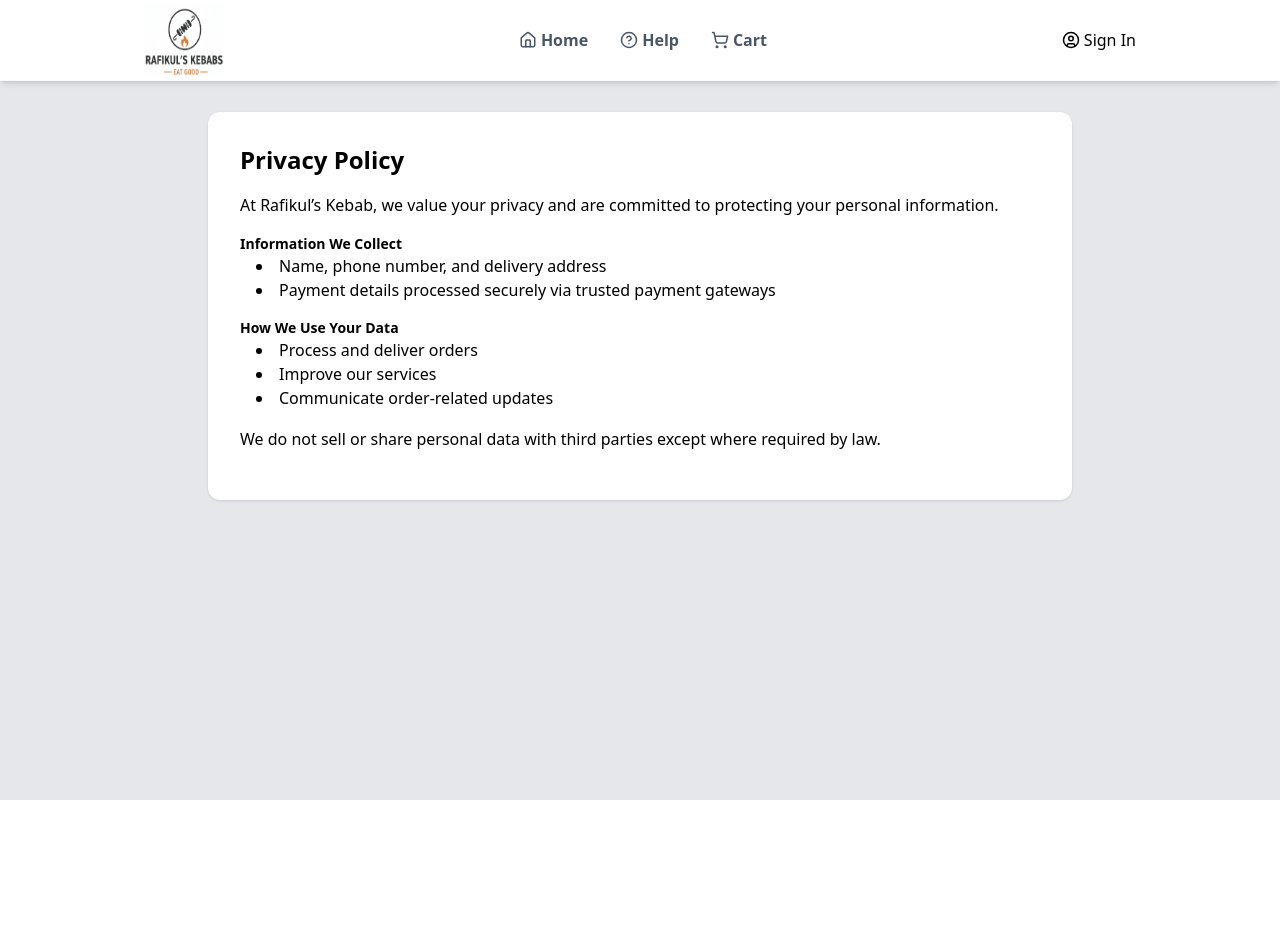
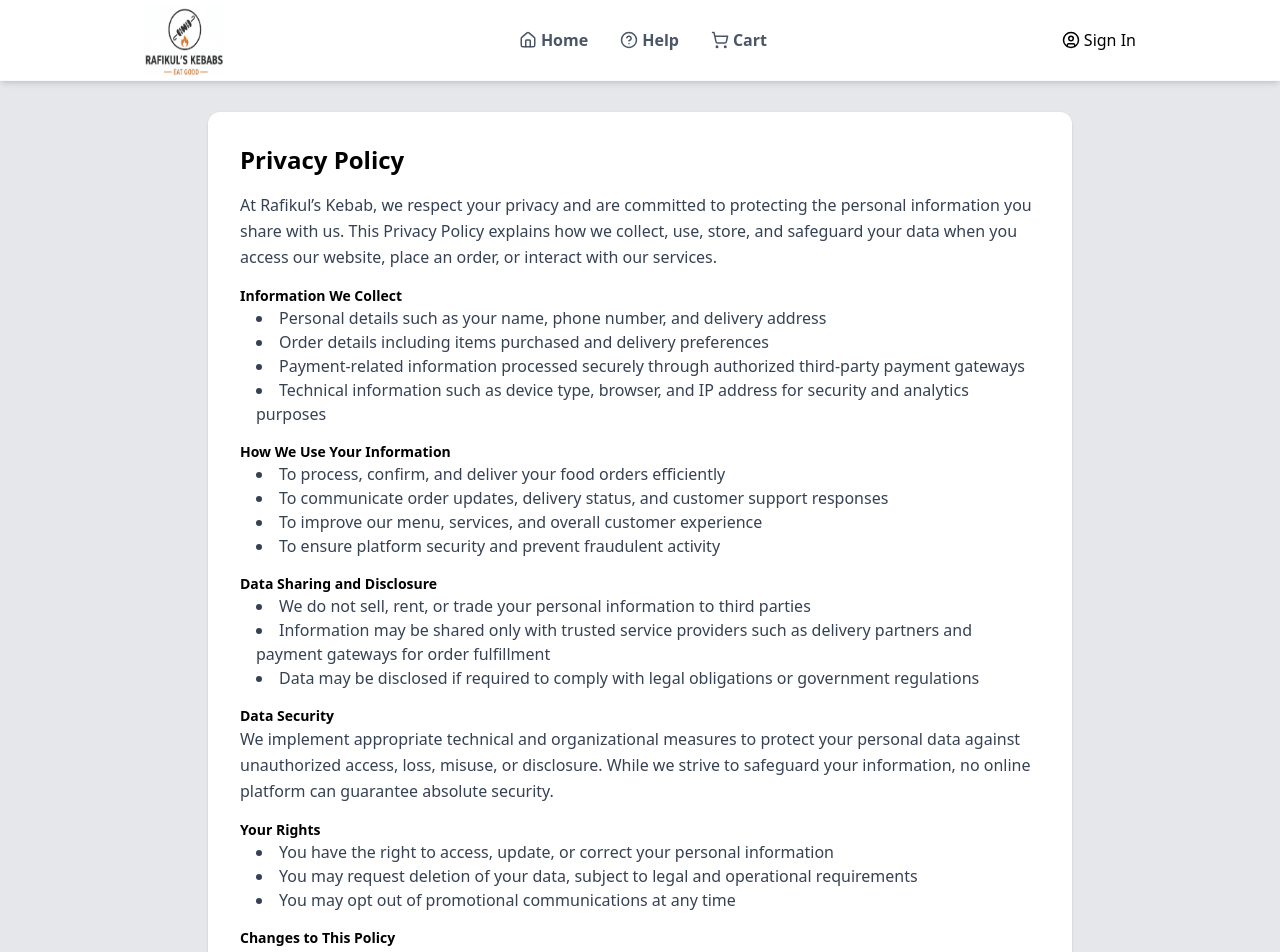
Before and after one commit to rafikul-shaikh/food-ordering-app, a React (Vite) app: page /policies/privacy in a window 1280 px wide. Shown: the top 952 px of the page. Before the commit the page ends 800 px from the top, so only its background shows below. Built offline with nearby package versions, Linux system fonts and the light colour scheme.

Commit message:
added scrollToTop file and modified some files

```diff
--- a/src/App.jsx
+++ b/src/App.jsx
@@ -11,11 +11,13 @@ import Team from "./pages/Team";
 import ForgotPassword from "./pages/ForgotPassword";
 import AuthDrawer from "./component/auth/AuthDrawer";
 import LegalPolicies from "./pages/LegalPolicies";
+import ScrollToTop from "./component/ScrollToTop";
 
 function App() {
   return (
     <>
       <Navbar />
+      <ScrollToTop />
       <AuthDrawer />
       <CartToast />
       <Routes>
--- a/src/component/Footer.jsx
+++ b/src/component/Footer.jsx
@@ -11,7 +11,7 @@ const Footer = () => {
             <img
               src={logo}
               alt="Rafikul Kababs"
-              className="w-22  mb-3 cursor-pointer"
+              className="w-22 h-20 mb-3 cursor-pointer"
             />
             <div className="flex flex-row gap-2">
               <img
--- a/src/component/MenuItemCard.jsx
+++ b/src/component/MenuItemCard.jsx
@@ -19,8 +19,8 @@ const MenuItemCard = ({ item, onShowDetails }) => {
       </button>
 
       <div className="flex justify-between">
-        <p className="mt-4 text-lg ">
-          <span className="font-bold text-2xl">₹ </span>
+        <p className="mt-4 text-lg  ">
+          <span className="font-bold text-xl">₹ </span>
           {item.price}
         </p>
         {item.available ? (
--- a/src/component/PageLayout.jsx
+++ b/src/component/PageLayout.jsx
@@ -1,9 +1,9 @@
 const PageLayout = ({ title, children }) => {
   return (
-    <div className="pt-24 min-h-screen bg-gray-100">
-      <div className="max-w-5xl mx-auto px-4">
+    <div className="pt-28 min-h-screen bg-gray-100">
+      <div className="max-w-3xl mx-auto px-4">
         <div className="bg-white rounded-xl shadow-sm p-6 md:p-8">
-          {title && <h1 className="text-3xl font-semibold mb-6">{title}</h1>}
+          {title && <h1 className="text-2xl font-bold mb-6">{title}</h1>}
           {children}
         </div>
       </div>
--- a/src/pages/LegalPolicies.jsx
+++ b/src/pages/LegalPolicies.jsx
@@ -1,4 +1,5 @@
 import { useParams } from "react-router-dom";
+import Footer from "../component/Footer";
 
 const LegalPolicies = () => {
   const { type } = useParams();
@@ -88,27 +89,65 @@ const LegalPolicies = () => {
       sections: [
         {
           content: [
-            "At Rafikul’s Kebab, we value your privacy and are committed to protecting your personal information.",
+            "At Rafikul’s Kebab, we respect your privacy and are committed to protecting the personal information you share with us. This Privacy Policy explains how we collect, use, store, and safeguard your data when you access our website, place an order, or interact with our services.",
           ],
         },
+
         {
           heading: "Information We Collect",
           points: [
-            "Name, phone number, and delivery address",
-            "Payment details processed securely via trusted payment gateways",
+            "Personal details such as your name, phone number, and delivery address",
+            "Order details including items purchased and delivery preferences",
+            "Payment-related information processed securely through authorized third-party payment gateways",
+            "Technical information such as device type, browser, and IP address for security and analytics purposes",
           ],
         },
+
         {
-          heading: "How We Use Your Data",
+          heading: "How We Use Your Information",
           points: [
-            "Process and deliver orders",
-            "Improve our services",
-            "Communicate order-related updates",
+            "To process, confirm, and deliver your food orders efficiently",
+            "To communicate order updates, delivery status, and customer support responses",
+            "To improve our menu, services, and overall customer experience",
+            "To ensure platform security and prevent fraudulent activity",
           ],
         },
+
+        {
+          heading: "Data Sharing and Disclosure",
+          points: [
+            "We do not sell, rent, or trade your personal information to third parties",
+            "Information may be shared only with trusted service providers such as delivery partners and payment gateways for order fulfillment",
+            "Data may be disclosed if required to comply with legal obligations or government regulations",
+          ],
+        },
+
+        {
+          heading: "Data Security",
+          content: [
+            "We implement appropriate technical and organizational measures to protect your personal data against unauthorized access, loss, misuse, or disclosure. While we strive to safeguard your information, no online platform can guarantee absolute security.",
+          ],
+        },
+
+        {
+          heading: "Your Rights",
+          points: [
+            "You have the right to access, update, or correct your personal information",
+            "You may request deletion of your data, subject to legal and operational requirements",
+            "You may opt out of promotional communications at any time",
+          ],
+        },
+
+        {
+          heading: "Changes to This Policy",
+          content: [
+            "Rafikul’s Kebab reserves the right to update this Privacy Policy from time to time. Any changes will be effective immediately upon posting on the platform. Continued use of our services constitutes acceptance of the updated policy.",
+          ],
+        },
+
         {
           content: [
-            "We do not sell or share personal data with third parties except where required by law.",
+            "By using Rafikul’s Kebab services, you acknowledge that you have read, understood, and agreed to this Privacy Policy.",
           ],
         },
       ],
@@ -119,17 +158,116 @@ const LegalPolicies = () => {
       sections: [
         {
           content: [
-            "By accessing or using Rafikul’s Kebab, you agree to the following terms and conditions:",
-          ],
-          points: [
-            "Prices and menu items are subject to change without prior notice",
-            "The company reserves the right to cancel any order due to operational issues",
-            "Customers must provide accurate contact and delivery information",
-            "Misuse of the platform may result in account suspension",
+            "Welcome to Rafikul’s Kebab. By accessing, browsing, or placing an order through our website or application, you agree to comply with and be bound by the following Terms and Conditions. Please read these terms carefully before using our services. If you do not agree with any part of these terms, you should refrain from using our platform.",
           ],
         },
+
         {
-          content: ["All disputes are subject to local jurisdiction."],
+          heading: "1. Use of the Platform",
+          points: [
+            "The platform is intended solely for personal and non-commercial use.",
+            "Users must be at least 18 years of age or accessing the platform under the supervision of a legal guardian.",
+            "You agree to use the platform only for lawful purposes and in a manner that does not infringe the rights of others.",
+            "Any misuse, unauthorized access, or attempt to disrupt the platform’s operations is strictly prohibited.",
+          ],
+        },
+
+        {
+          heading: "2. Account Registration",
+          points: [
+            "To place an order, you may be required to provide accurate personal information including name, contact number, and delivery address.",
+            "You are responsible for maintaining the confidentiality of your account information.",
+            "Rafikul’s Kebab reserves the right to suspend or terminate accounts found to be providing false or misleading information.",
+          ],
+        },
+
+        {
+          heading: "3. Orders and Availability",
+          points: [
+            "All orders placed through the platform are subject to acceptance and availability.",
+            "Menu items, prices, and offers are subject to change without prior notice.",
+            "Rafikul’s Kebab reserves the right to refuse or cancel any order due to operational limitations, unavailability of items, or suspected fraudulent activity.",
+          ],
+        },
+
+        {
+          heading: "4. Pricing and Payments",
+          points: [
+            "All prices listed on the platform are inclusive of applicable taxes unless stated otherwise.",
+            "Payments must be completed using approved payment methods available on the platform.",
+            "In case of payment failure or technical issues, the company shall not be held responsible for delays caused by third-party payment gateways.",
+          ],
+        },
+
+        {
+          heading: "5. Delivery Policy",
+          points: [
+            "Delivery timelines provided are estimated and may vary based on location, traffic conditions, weather, or order volume.",
+            "Customers are responsible for providing accurate delivery details.",
+            "Rafikul’s Kebab shall not be liable for delivery failures resulting from incorrect address information or customer unavailability.",
+          ],
+        },
+
+        {
+          heading: "6. Cancellation, Returns & Refunds",
+          points: [
+            "Orders once confirmed may not be cancelled after preparation has begun.",
+            "Due to the perishable nature of food items, returns are not accepted once the order is delivered.",
+            "Refunds, if applicable, will be processed as per our Refund Policy after proper verification.",
+          ],
+        },
+
+        {
+          heading: "7. Food Quality and Allergies",
+          points: [
+            "Rafikul’s Kebab maintains high standards of hygiene and food quality.",
+            "Customers are advised to inform us of any food allergies or dietary restrictions before placing an order.",
+            "The company shall not be held liable for allergic reactions arising from failure to disclose relevant information.",
+          ],
+        },
+
+        {
+          heading: "8. Intellectual Property",
+          points: [
+            "All content on the platform, including logos, images, text, and designs, is the intellectual property of Rafikul’s Kebab.",
+            "Unauthorized use, reproduction, or distribution of platform content is strictly prohibited.",
+          ],
+        },
+
+        {
+          heading: "9. Limitation of Liability",
+          points: [
+            "Rafikul’s Kebab shall not be liable for any indirect, incidental, or consequential damages arising from the use of the platform.",
+            "The company’s liability, if any, shall be limited to the value of the order placed by the customer.",
+          ],
+        },
+
+        {
+          heading: "10. Suspension or Termination",
+          points: [
+            "The company reserves the right to suspend or terminate access to the platform without prior notice in case of policy violations.",
+            "Any misuse, abusive behavior, or fraudulent activity may result in permanent account suspension.",
+          ],
+        },
+
+        {
+          heading: "11. Governing Law and Jurisdiction",
+          content: [
+            "These Terms and Conditions shall be governed by and interpreted in accordance with the laws applicable in the local jurisdiction. Any disputes arising from the use of the platform shall be subject to the exclusive jurisdiction of the competent courts.",
+          ],
+        },
+
+        {
+          heading: "12. Changes to Terms",
+          content: [
+            "Rafikul’s Kebab reserves the right to update or modify these Terms and Conditions at any time without prior notice. Continued use of the platform after changes are made constitutes acceptance of the revised terms.",
+          ],
+        },
+
+        {
+          content: [
+            "By using Rafikul’s Kebab services, you acknowledge that you have read, understood, and agreed to these Terms and Conditions.",
+          ],
         },
       ],
     },
@@ -144,8 +282,12 @@ const LegalPolicies = () => {
   }
 
   return (
-    <div className="pt-28 min-h-screen bg-gray-200">
-      <div className="max-w-4xl mx-auto px-4">
+    <div className="flex flex-col min-h-screen bg-gray-200">
+      {/* className="pt-28 min-h-screen bg-gray-200"
+      pt-28 h-[200vh] bg-red-500 */}
+      <div className="grow pt-28 pb-30 max-w-4xl mx-auto px-4">
+        {/* max-w-4xl mx-auto px-4 */}
+
         <div className="bg-white rounded-xl shadow-sm p-6 md:p-8">
           <h1 className="text-2xl font-extrabold mb-4">{policy.title}</h1>
 
@@ -157,13 +299,13 @@ const LegalPolicies = () => {
 
               {section.content &&
                 section.content.map((paragraph, idx) => (
-                  <p key={idx} className="text-black-700  leading-relaxed">
+                  <p key={idx} className="text-gray-700  leading-relaxed">
                     {paragraph}
                   </p>
                 ))}
 
               {section.points && (
-                <ul className="list-disc list-inside ml-4 text-black-700 ">
+                <ul className="list-disc list-inside ml-4 text-gray-700 ">
                   {section.points.map((point, idx) => (
                     <li key={idx}>{point}</li>
                   ))}
@@ -173,6 +315,7 @@ const LegalPolicies = () => {
           ))}
         </div>
       </div>
+      <Footer />
     </div>
   );
 };
--- a/src/pages/Team.jsx
+++ b/src/pages/Team.jsx
@@ -2,7 +2,7 @@ import PageLayout from "../component/PageLayout";
 
 const Team = () => {
   return (
-    <PageLayout title="Meet Our Team">
+    <PageLayout title="Meet Our Team" className="font-extrabold">
       <p className="text-gray-700 mb-6">
         Behind Rafikul’s Kebab is a passionate team dedicated to quality and
         customer satisfaction.
```
Also changed, not shown: src/component/ScrolltoTop.jsx (added, +37 -0 lines), src/component/auth/AuthDrawer.jsx (+7 -4 lines), src/component/auth/Backdrop.jsx (+18 -0 lines).
